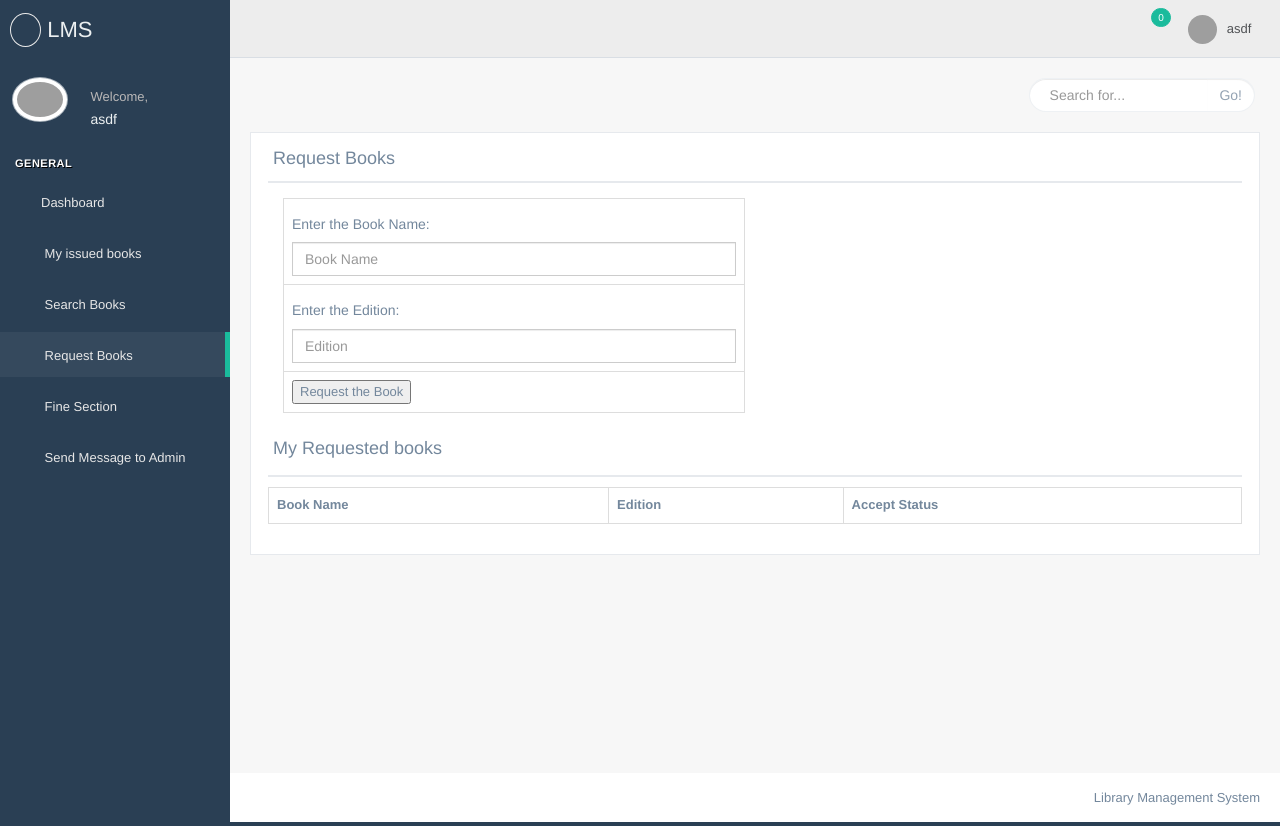
After one commit to p4A11-projectTeam/Library, a PHP site: page /student/reqbooks.php in a window 1280 px wide. The commit adds this page. Run offline with PHP 8.4, Linux system fonts and the light colour scheme; a user stored in the database is signed in; data comes from the database, SQL or seed files in the repository; tables that the repository leaves empty or names only in its code hold one stand-in row (values such as "Sample post"); lists and menus that the app fills with data are empty; some web fonts are replaced; grey boxes are pictures that could not be loaded.

Commit message:
req book

```diff
--- a/librarian/header.php
+++ b/librarian/header.php
@@ -72,7 +72,8 @@
 
                             </li>
                             <li><a href="/Library/librarian/issue_books.php"><i class="fa fa-indent"></i> Issue Books </a>
-
+                            </li>
+                            <li><a href="/Library/librarian/requestedbooks.php"><i class="fa fa-plus"></i> Requested Books </a>
                             </li>
                             <li><a href="/Library/librarian/return_books.php"><i class="fa fa-level-down"></i> Return Books </a>
 
--- a/student/header.php
+++ b/student/header.php
@@ -68,6 +68,8 @@
                             </li>
                             <li><a href="search_books.php"><i class="fa fa-edit"></i> Search Books </a>
                             </li>
+                            <li><a href="reqbooks.php"><i class="fa fa-plus"></i> Request Books </a>
+                            </li>
                             <li><a href="fines.php"><i class="fa fa-money"></i> Fine Section </a>
                             </li>
                             <li><a href="send_msg_to_admin.php"><i class="fa fa-mail-forward"></i> Send Message to Admin </span></a>
--- /dev/null
+++ b/student/reqbooks.php
@@ -0,0 +1,138 @@
+<?php
+    session_start();
+    if(!isset($_SESSION["username"])){
+
+        ?>
+        <script type="text/javascript">
+            window.location="/Library/index.html";
+        </script>
+        <?php
+    }
+    include "header.php";
+    include "connection.php";
+?>
+
+
+        <!-- page content area main -->
+        <div class="right_col" role="main">
+            <div class="">
+                <div class="page-title">
+                    <div class="title_left">
+                        <h3></h3>
+                    </div>
+
+                    <div class="title_right">
+                        <div class="col-md-5 col-sm-5 col-xs-12 form-group pull-right top_search">
+                            <div class="input-group">
+                                <input type="text" class="form-control" placeholder="Search for...">
+                    <span class="input-group-btn">
+                      <button class="btn btn-default" type="button">Go!</button>
+                    </span>
+                            </div>
+                        </div>
+                    </div>
+                </div>
+
+                <div class="clearfix"></div>
+                <div class="row" style="min-height:500px">
+                    <div class="col-md-12 col-sm-12 col-xs-12">
+                        <div class="x_panel">
+                            <div class="x_title">
+                                <h2>Request Books</h2>
+
+                                <div class="clearfix"></div>
+                            </div>
+                            <div class="x_content">
+                            <form name="form1" action="" method="post" class="col-lg-6" enctype="multipart/form-data">
+
+<table class="table table-bordered">
+
+    <tr>
+        <td>
+        <h5> Enter the Book Name:</h5>
+            <input type="text" class="form-control" name="books_name" placeholder="Book Name" required="">
+        </td>
+    </tr>
+    <tr>
+        <td>
+        <h5> Enter the Edition:</h5>
+            <input type="number" class="form-control" name="edition" placeholder="Edition">
+        </td>
+    </tr>
+    <tr>
+        <td>
+            <input type="submit" value="Request the Book" name="submit1" >
+        </td>
+    </tr>
+</table>
+
+</form>
+</div>
+<div class="x_title">
+<h4>My Requested books</h4>
+</div>
+<table class="table table-bordered">
+    <tr>
+    <th>Book Name</th>
+    <th>Edition</th>
+    <th>Accept Status</th>
+    </tr>
+
+    <?php
+    $res3=mysqli_query($db,"SELECT  `usn` FROM `student` where username='$_SESSION[username]' ");
+    while($row3=mysqli_fetch_array($res3))
+    {
+        $usn=$row3["usn"];
+        $_SESSION['usn']=$usn;
+    }
+        $res = mysqli_query($db, "SELECT * FROM `request_books` WHERE usn='$_SESSION[usn]' ") or die("Error: " . mysqli_error($db));
+        while($row=mysqli_fetch_array($res)){
+
+
+
+            echo "<tr>";
+            echo "<td>"; echo $row["books_name"]; echo "</td>";
+            echo "<td>"; echo $row["edition"]; echo "</td>";
+            $status=$row["status"];
+            if($status=='no'){
+                echo "<td class='bg-warning'>";
+            }
+            else{
+                echo "<td class='bg-info'>";
+
+            }
+
+            echo $row["status"]; echo "</td>";
+            echo "</tr>";
+        }
+    ?>
+</table>
+                            </div>
+                        </div>
+                    </div>
+                </div>
+            </div>
+        </div>
+        <!-- /page content -->
+        <?php
+    if(isset($_POST["submit1"])){
+        $usn=$_SESSION['usn'];
+        $books_name=$_POST['books_name'];
+        $edition=$_POST['edition'];
+        mysqli_query($db, "INSERT INTO `request_books` VALUES('','$books_name','$edition','$usn','no')")
+    ?>
+    <script type="text/javascript">
+        alert("Book Requested successfully!");
+    </script>
+    <?php
+
+
+
+    }
+
+?>
+<?php
+
+
+    include "footer.php";
+?>
```
Also changed, not shown: librarian/req_approve.php (added, +24 -0 lines), librarian/requestedbooks.php (added, +101 -0 lines).
